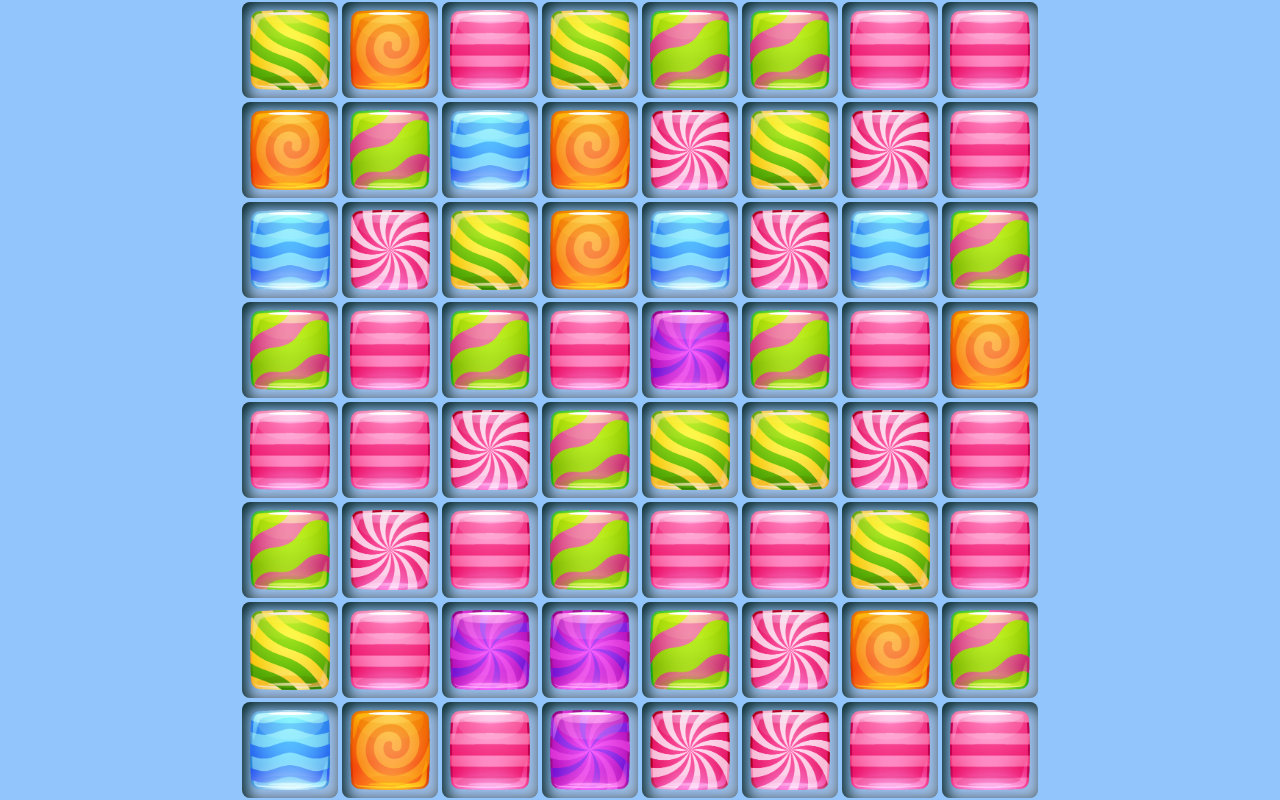
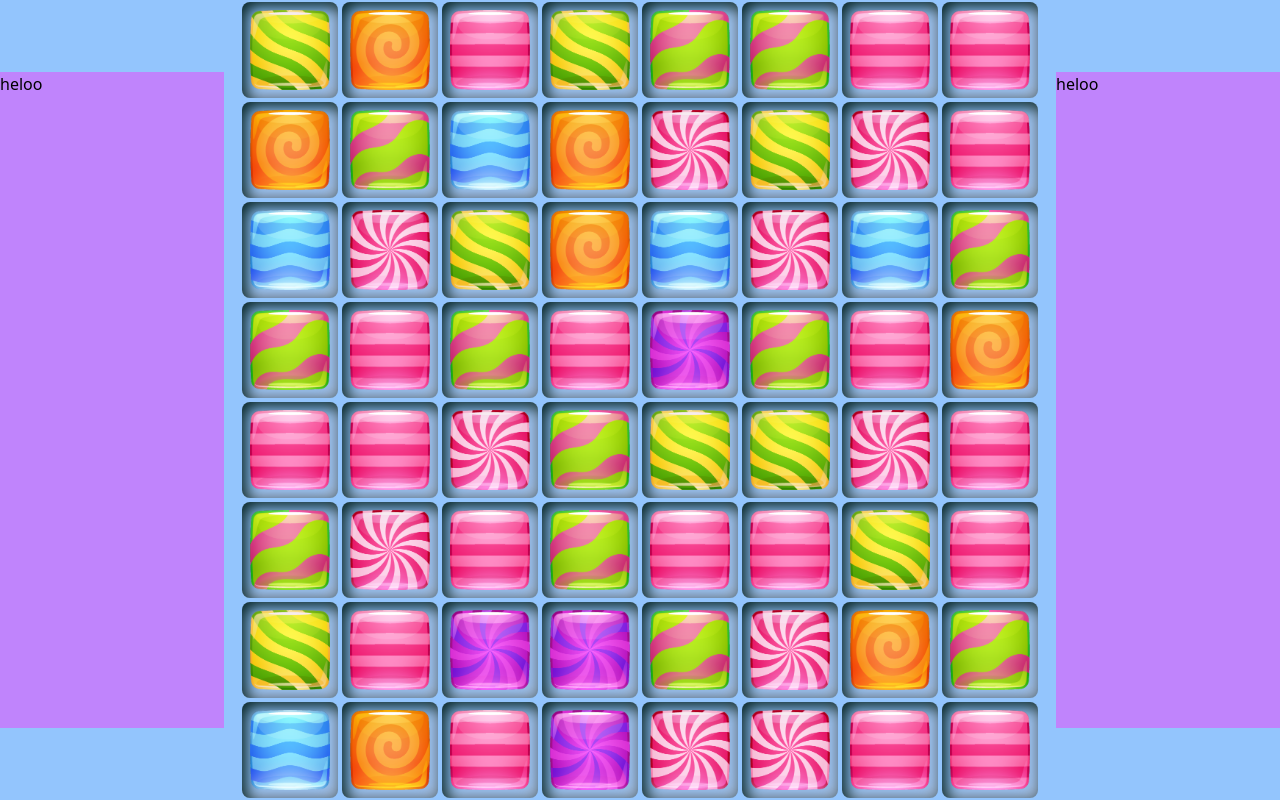
Before and after one commit to Rashid-Aly/Candy-crush, a React (Create React App) app: page / in a window 1280 px wide. Built offline with nearby package versions, Linux system fonts and the light colour scheme.

Commit message:
add items

```diff
--- a/src/App.tsx
+++ b/src/App.tsx
@@ -19,7 +19,6 @@ function App() {
   const dispatch = useAppDispatch();
   const board = useAppSelector(({ candyCrush: { board } }) => board);
 
-
   const boardSize = useAppSelector(
     ({ candyCrush: { boardSize } }) => boardSize
   );
@@ -27,7 +26,7 @@ function App() {
   useEffect(() => {
     dispatch(updateBoard(createBoard(boardSize)));
   }, [dispatch, boardSize]);
-console.log(dispatch, "dispatch")
+  console.log(dispatch, "dispatch");
   useEffect(() => {
     const timeout = setTimeout(() => {
       const newBoard = [...board];
@@ -50,8 +49,16 @@ console.log(dispatch, "dispatch")
   }, [board, dispatch, boardSize]);
 
   return (
-    <div className="flex items-center w-full mx-auto justify-center h-screen bg-blue-300 ">
-      <Board />
+    <div className="flex items-center w-full mx-auto gap-4 justify-center h-screen bg-blue-300 ">
+      <div className="bg-purple-400 w-96 h-[82vh]">
+        <h1>heloo</h1>
+      </div>
+      <div>
+        <Board />
+      </div>
+      <div className="bg-purple-400  w-96 h-[82vh]">
+        <h1>heloo</h1>
+      </div>
     </div>
   );
 }
```
